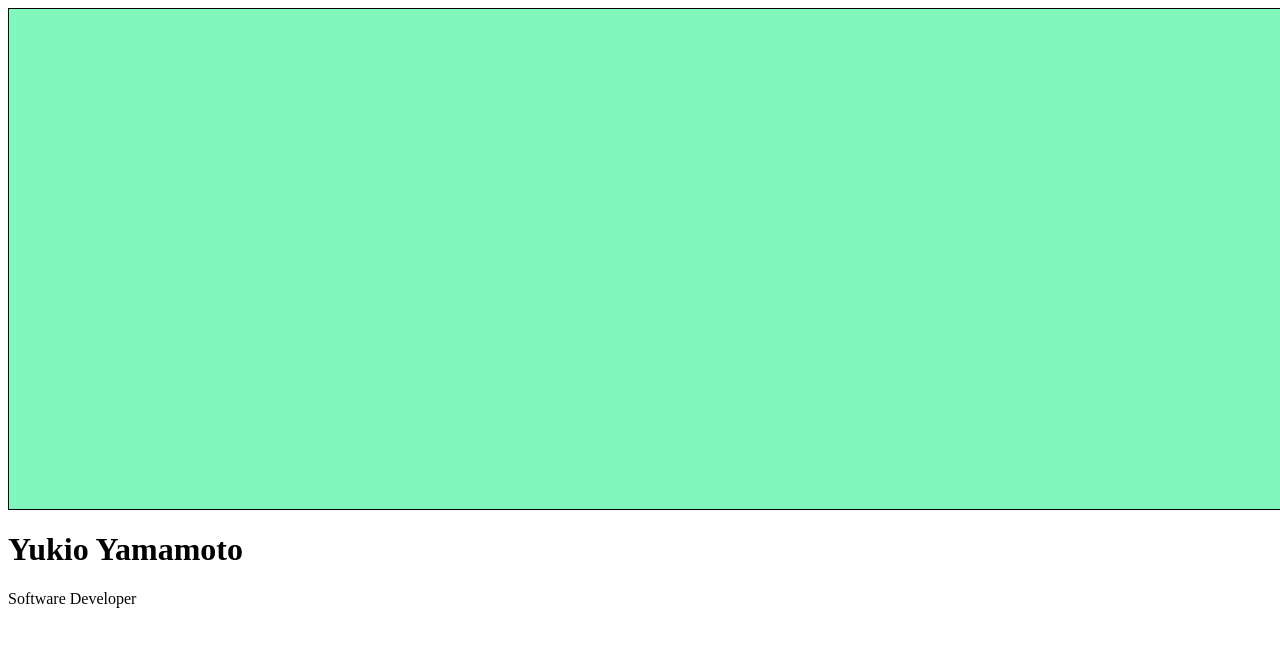
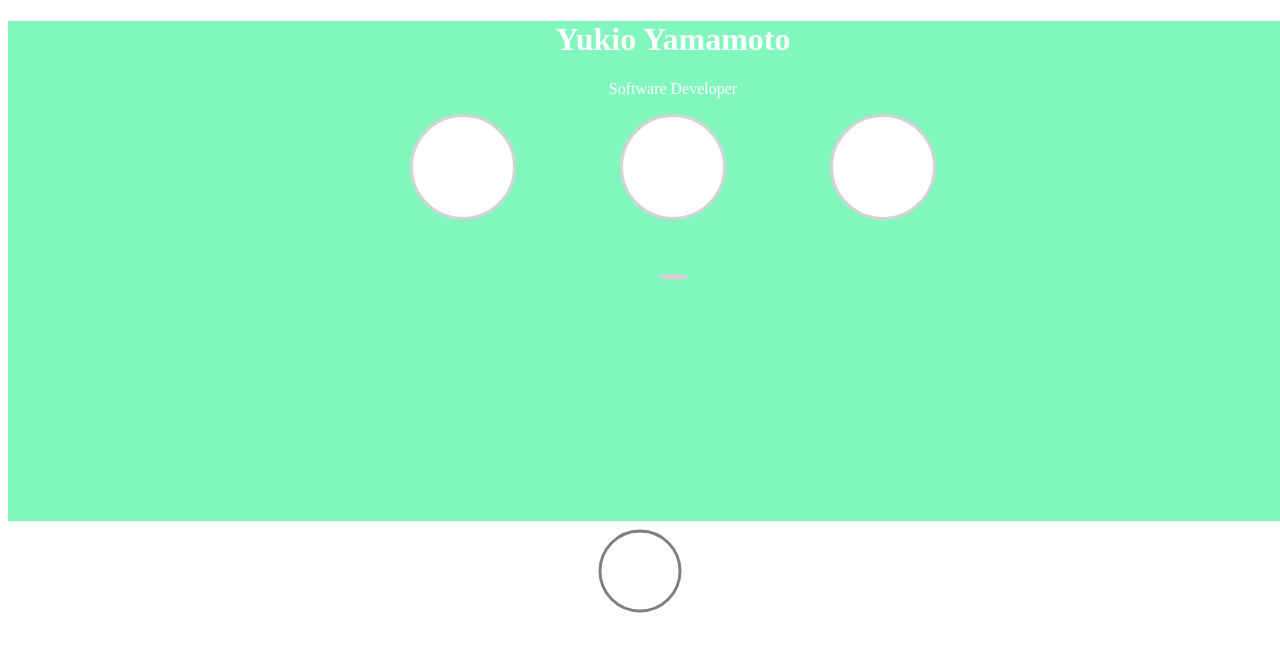
Before and after one commit to tayyyyloorrrrr808/Challenge, a plain HTML site: page index.html in a window 1280 px wide. Shown: the top 652 px of the page. Drawn offline with Linux system fonts and the light colour scheme.

Commit message:
finished circles
circles

```diff
--- a/css/style.css
+++ b/css/style.css
@@ -1,15 +1,40 @@
-h1{
+body{
 	text-align: center;
-	color: white;
+	color:white;
 }
 
 p{
 	text-align:center;
-	color: white;
+	color:white;
 }
-    #circle {
+
+
+#top{
+  align:center;
+  text-align:center;
+ }
+#circle{
       width: 100px;
       height: 100px;
+      background: white;
       border-radius: 50%;
-      background: white;
+      display: inline-block;
+      align: center;
+      margin-left: 50px;
+      margin-right: 50px;
+      border:solid;
+      border-color: lightgrey;
     }
+
+#circle2{
+  height: 50px
+  width: 50px
+  background-color:white;
+  border-radius: 50%;
+  align:center;
+  margin-left: 650px;
+  margin-right: 650px;
+  margin-top: 50px;
+  border:solid;
+  border-color: lightgrey;
+}
--- a/index.html
+++ b/index.html
@@ -2,14 +2,19 @@
 <html>
 <head>
 	<title>Yukio Yamamoto</title>
-	<link rel="stylesheet" type="text/css" hre="css/style.css">
+	<link rel="stylesheet" type="text/css" href="css/style.css">
 </head>
 <body>
-
-</body>
-</html>
-<div style="width:1330px;height:500px;border:1px solid #000;background-color: #81F7BE;"></div>
+<div id="top" style="width:1330px;height:500px; background-color: #81F7BE;">
 		<h1>Yukio Yamamoto</h1>
 		<p>Software Developer</p>
+		<div id="circle"></div>
+		<div id="circle"></div>
+		<div id="circle"></div>
+		<div id="circle2"></div>
+</div>
 
-	<div id="circle"></div>
+<svg height="100" width="100">
+		<circle cx="50" cy="50" r="40" stroke="grey" stroke-width="3" fill="white" />
+<body>
+</html>
```
